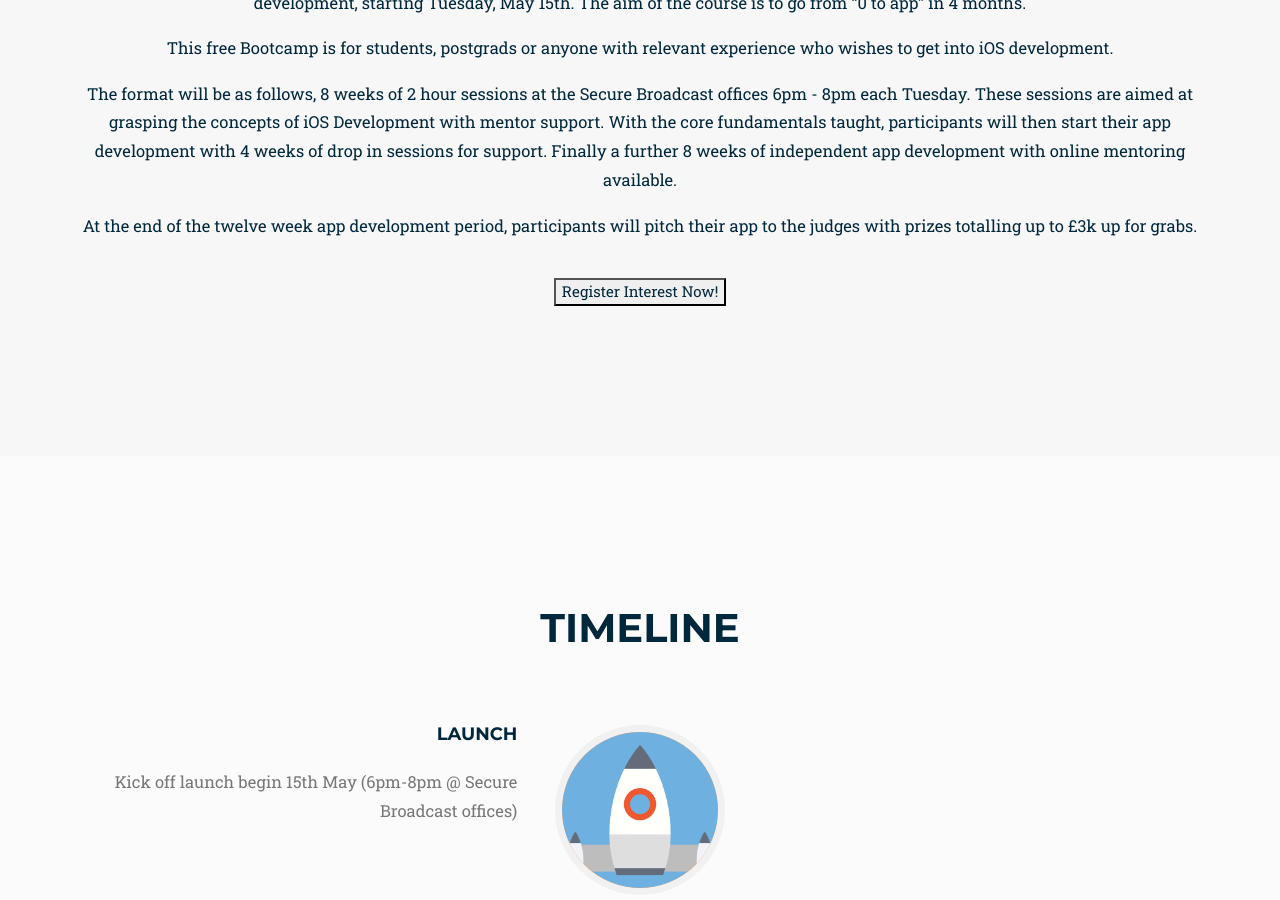
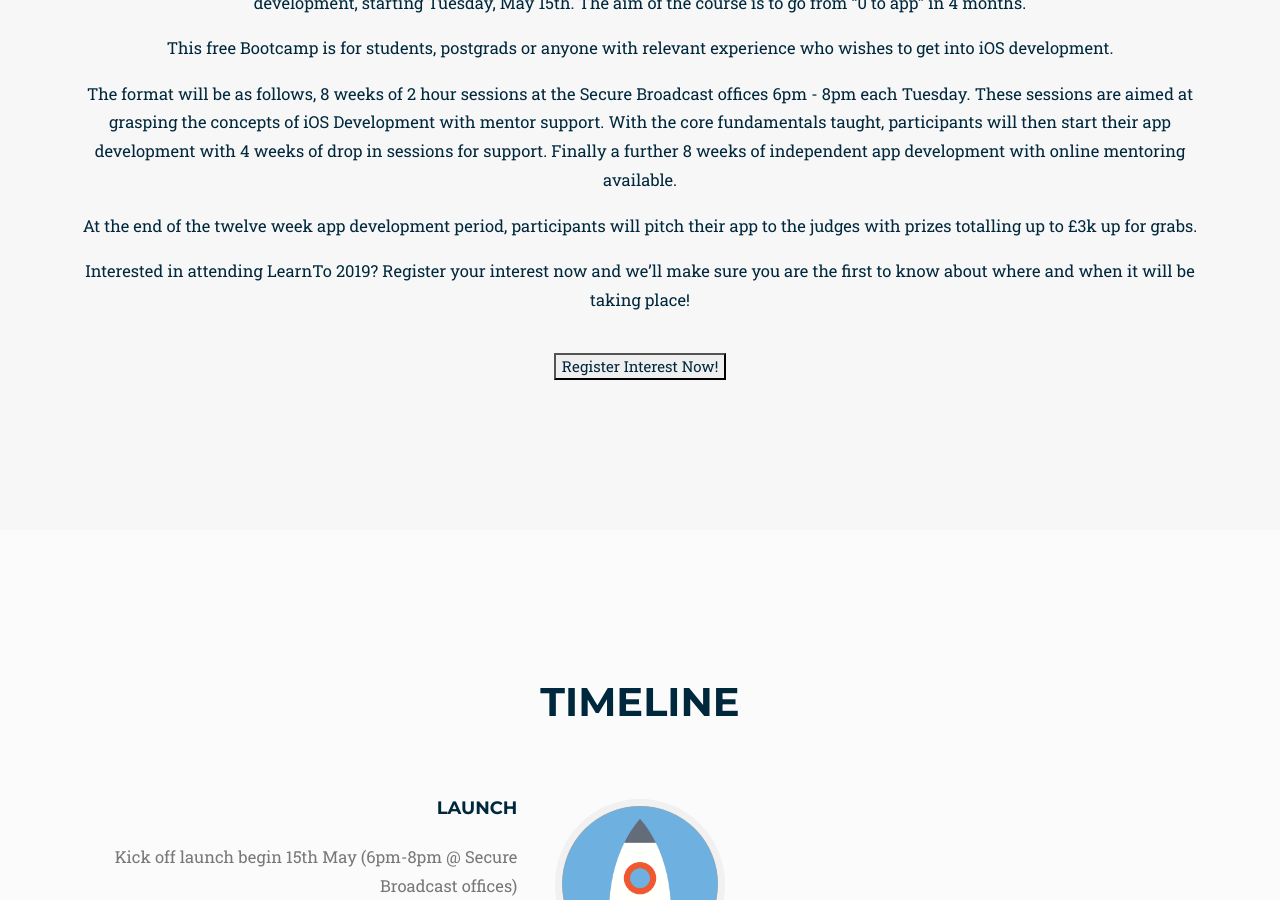
Before and after one commit to ChargedCity/chargedcity.github.io, a Jekyll site: the page built from index.html, in a window 1280 px wide and 900 px high, scrolled down 1204 px. Built offline with Jekyll 4.4.1, drawn with Linux system fonts in a browser that asks for light colours; some web fonts are replaced.

Commit message:
info added above register interest button

```diff
--- a/_includes/2017_data/about.html
+++ b/_includes/2017_data/about.html
@@ -12,6 +12,7 @@
                 <p>This free Bootcamp is for students, postgrads or anyone with relevant experience who wishes to get into iOS development.</p>
                 <p>The format will be as follows, 8 weeks of 2 hour sessions at the Secure Broadcast offices 6pm - 8pm each Tuesday. These sessions are aimed at grasping the concepts of iOS Development with mentor support. With the core fundamentals taught, participants will then start their app development with 4 weeks of drop in sessions for support. Finally a further 8 weeks of independent app development with online mentoring available.  </p>
                 <p>At the end of the twelve week app development period, participants will pitch their app to the judges with prizes totalling up to £3k up for grabs.</p>
+                <p>Interested in attending LearnTo 2019? Register your interest now and we’ll make sure you are the first to know about where and when it will be taking place!</p>
               </center>
 
                 <style>
```
